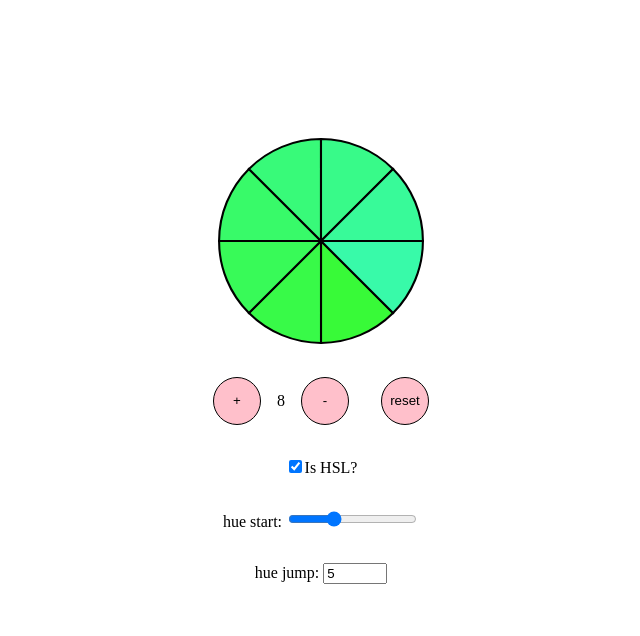
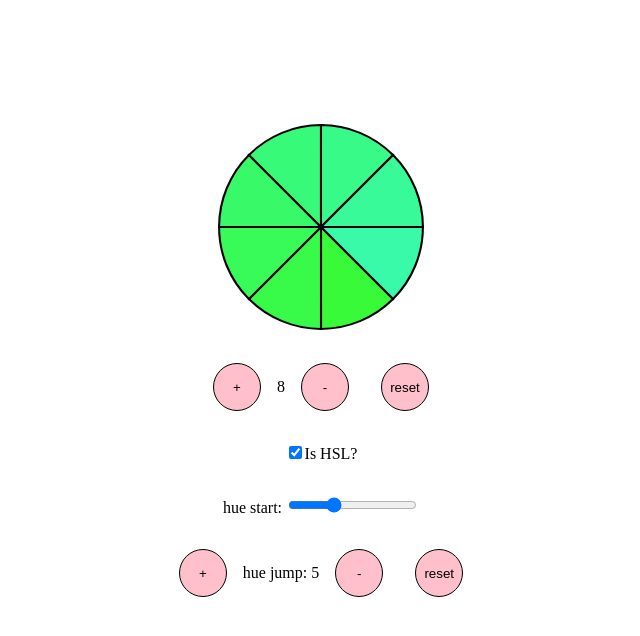
Before and after one commit to TamarStupp/exercise-wheel, a Vue app: page / in a window 1280 px wide. Shown: the top 636 px of the page, without its empty margins (319-959 px from the left). Built offline with nearby package versions, Linux system fonts and the light colour scheme.

Commit message:
hue jump is now buttons

```diff
--- a/src/App.vue
+++ b/src/App.vue
@@ -23,8 +23,11 @@
             @input="hsl.startHue = Number($event.target.value)" />
           </div>
           <div>
-            <label for="hueJump">hue jump: </label>
-            <input type="number" min="0" max="360" v-model="hsl.hueJump" />
+              <button id="plus-huejump" @click="hsl.hueJump++">+</button>
+              <label for="hueJump">hue jump: </label>
+              <span> {{ hsl.hueJump }}</span>
+              <button id="minus-huejump" @click="hsl.hueJump = Math.max(hsl.hueJump - 1, 0)">-</button>
+              <button @click="hsl.hueJump = 0">reset</button>
           </div>
         </div>
 
```
